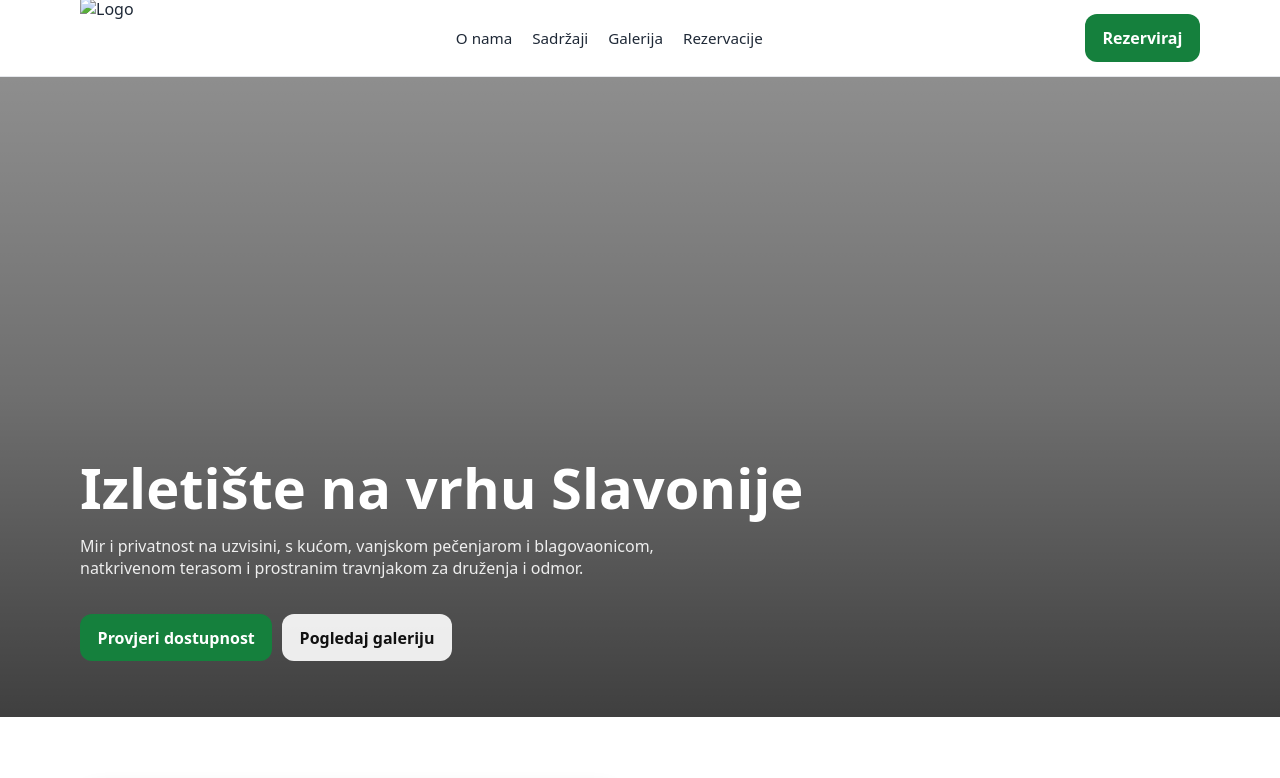
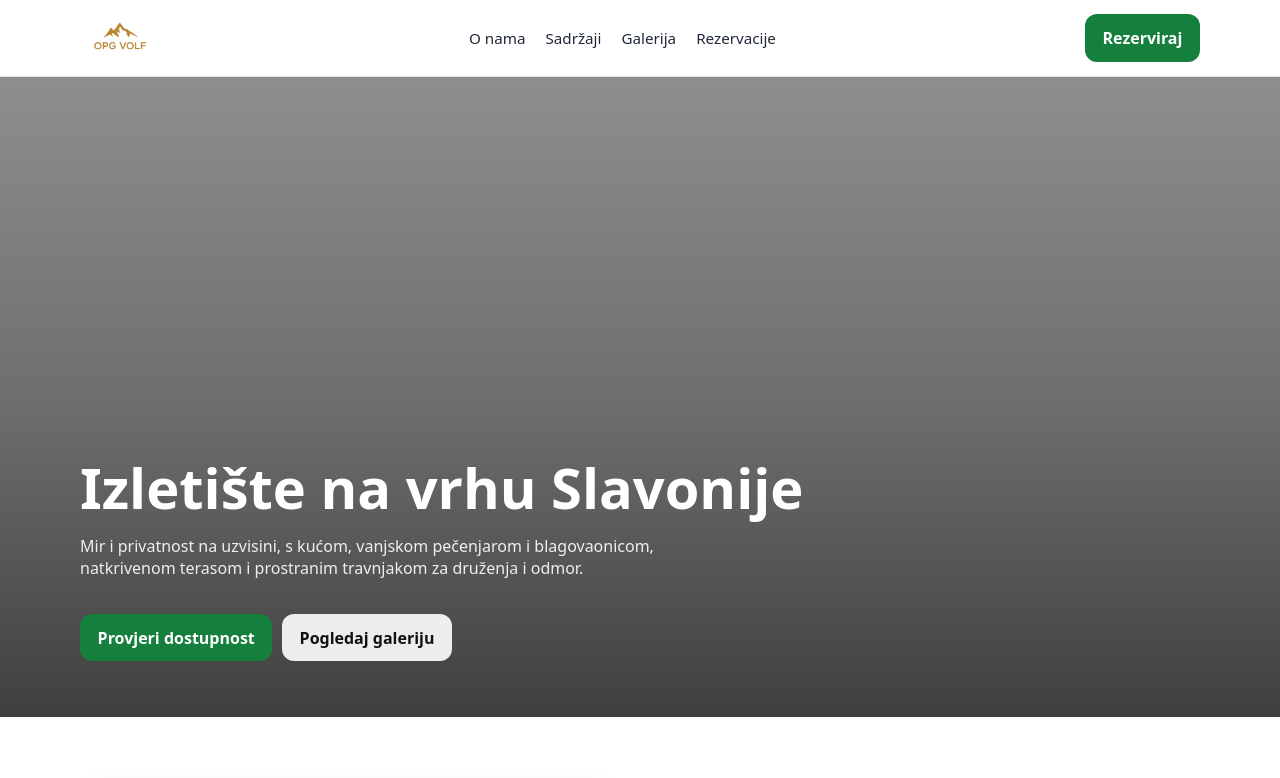
Before and after one commit to wolfichevski/Psunj, a plain HTML site: page index.html in a window 1280 px wide. Shown: the top 778 px of the page. Drawn offline with Linux system fonts and the light colour scheme; the site is published under a folder, as on GitHub Pages, so addresses that start at the root find nothing.

Commit message:
Update index.html

```diff
--- a/index.html
+++ b/index.html
@@ -148,7 +148,7 @@
     <header class="header">
       <div class="container header-inner">
         <a href="#" class="brand">
-          <img src="/logo1.png" alt="Logo" style="height:80px; width:auto; margin-block:-24px" />
+          <img src="logo1.png" alt="Logo" style="height:80px; width:auto; margin-block:-24px" />
         </a>
 
         <nav class="primary">
```
